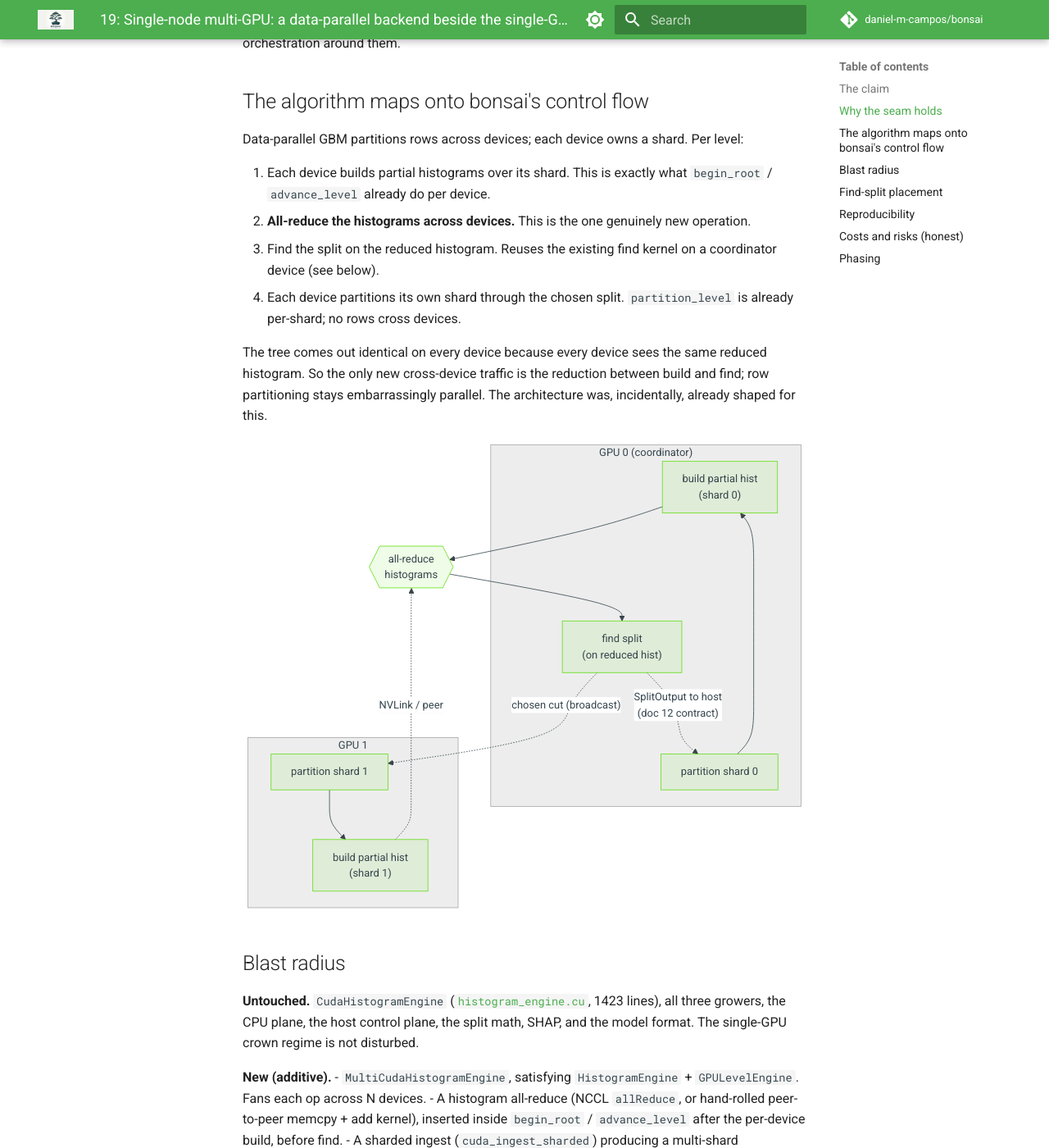
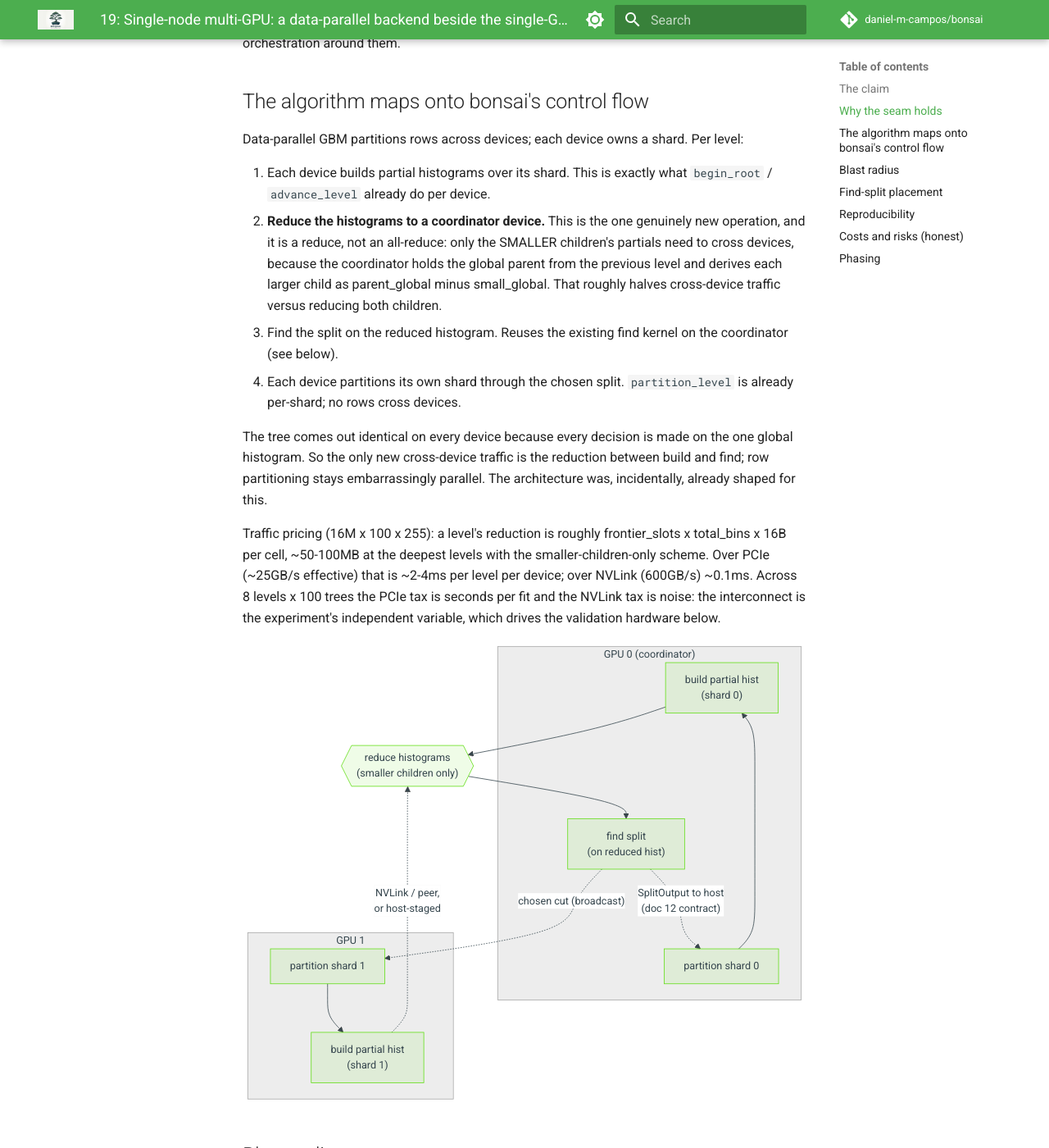
Before and after one commit to daniel-m-campos/bonsai, an MkDocs documentation site: the page built from docs/architecture/19-multi-gpu.md, in a window 1280 px wide and 1400 px high, scrolled down 955 px. Shown: the whole window at 82% size. Built offline with MkDocs 1.6.1 and Material for MkDocs 9.7.7, drawn with Linux system fonts in a browser that asks for light colours; comment, search, counter and statistics services are not loaded; some of the changed text lies outside the part shown.

Commit message:
docs(architecture): doc 19 review amendments, reduce-not-all-reduce + no-P2P fallback + validation hardware
Fold the Fabel review findings into the design before merge: (1) the cross-device
operation is a reduce of the smaller children's partials to the coordinator, not
an all-reduce; the larger child derives on the coordinator from the resident
global parent, halving traffic, with the level pricing made explicit (~50-100MB
deepest level, ~2-4ms PCIe vs ~0.1ms NVLink). (2) The reduction ships with a
host-staged fallback plus a cudaDeviceCanAccessPeer probe: virtualized cloud
pods frequently disable peer access, and every measurement is labeled with its
regime. (3) P5 concretized: same-pod 1/2/4 ladder, P2P gate, both interconnect
regimes (4x L40S PCIe floor for sm_89 continuity, 4x A100 SXM NVLink headroom),
2x A40 for bring-up; hand-rolled reduction first, NCCL only if measured.

Claude-Session: https://claude.ai/code/session_01SfgWZ7ftZV7aJJh87NXR72

````diff
--- a/docs/architecture/19-multi-gpu.md
+++ b/docs/architecture/19-multi-gpu.md
@@ -19,11 +19,13 @@ The host-side split-decision contract (doc 12) is what makes data-parallel a sma
 Data-parallel GBM partitions rows across devices; each device owns a shard. Per level:
 
 1. Each device builds partial histograms over its shard. This is exactly what `begin_root` / `advance_level` already do per device.
-2. **All-reduce the histograms across devices.** This is the one genuinely new operation.
-3. Find the split on the reduced histogram. Reuses the existing find kernel on a coordinator device (see below).
+2. **Reduce the histograms to a coordinator device.** This is the one genuinely new operation, and it is a reduce, not an all-reduce: only the SMALLER children's partials need to cross devices, because the coordinator holds the global parent from the previous level and derives each larger child as parent_global minus small_global. That roughly halves cross-device traffic versus reducing both children.
+3. Find the split on the reduced histogram. Reuses the existing find kernel on the coordinator (see below).
 4. Each device partitions its own shard through the chosen split. `partition_level` is already per-shard; no rows cross devices.
 
-The tree comes out identical on every device because every device sees the same reduced histogram. So the only new cross-device traffic is the reduction between build and find; row partitioning stays embarrassingly parallel. The architecture was, incidentally, already shaped for this.
+The tree comes out identical on every device because every decision is made on the one global histogram. So the only new cross-device traffic is the reduction between build and find; row partitioning stays embarrassingly parallel. The architecture was, incidentally, already shaped for this.
+
+Traffic pricing (16M x 100 x 255): a level's reduction is roughly frontier_slots x total_bins x 16B per cell, ~50-100MB at the deepest levels with the smaller-children-only scheme. Over PCIe (~25GB/s effective) that is ~2-4ms per level per device; over NVLink (600GB/s) ~0.1ms. Across 8 levels x 100 trees the PCIe tax is seconds per fit and the NVLink tax is noise: the interconnect is the experiment's independent variable, which drives the validation hardware below.
 
 ```mermaid
 flowchart TD
@@ -51,7 +53,7 @@ flowchart TD
 
 **New (additive).**
 - `MultiCudaHistogramEngine`, satisfying `HistogramEngine` + `GPULevelEngine`. Fans each op across N devices.
-- A histogram all-reduce (NCCL `allReduce`, or hand-rolled peer-to-peer memcpy + add kernel), inserted inside `begin_root` / `advance_level` after the per-device build, before find.
+- The histogram reduction (hand-rolled peer memcpy + add kernel first, zero new deps; NCCL only if measured to matter), inserted inside `begin_root` / `advance_level` after the per-device build, before find. **It must ship with a host-staged fallback** (pinned bounce buffer + add): cloud multi-GPU pods frequently disable peer access (IOMMU/ACS in virtualized secure cloud, even on same-board SXM parts), so the engine probes `cudaDeviceCanAccessPeer` at construction and takes the peer path only when it is real. Every measurement is labeled with the regime it ran in.
 - A sharded ingest (`cuda_ingest_sharded`) producing a multi-shard `IngestPlane`, additive next to `cuda_ingest` ([`histogram_engine.cu:143`](../../src/cuda/histogram_engine.cu)) at the same call site that already selects the CUDA plane ([`module.cpp:66`](../../src/python/module.cpp)).
 - Config `parallel.device_ids` (the list sibling of #158's `parallel.device_id`) and grower names `cuda_multi_depthwise` / `cuda_multi_oblivious`.
 
@@ -59,7 +61,7 @@ flowchart TD
 
 ## Find-split placement
 
-`find_splits_many` / `find_level_split` currently run on the device against device histograms. The simplest multi-GPU scheme is **reduce-to-coordinator**: all-reduce the histogram onto device 0, run the existing find kernel there, and let the host decision fan back out (the cut is tiny; broadcasting it is free). This reuses the single-GPU find almost verbatim. An alternative all-reduces to every device so each runs find redundantly (deterministic, trivial extra compute); reduce-to-coordinator is the phase-1 choice.
+`find_splits_many` / `find_level_split` currently run on the device against device histograms. The simplest multi-GPU scheme is **reduce-to-coordinator**: sum the partials onto device 0, run the existing find kernel there, and let the host decision fan back out (the cut is tiny; broadcasting it is free). This reuses the single-GPU find almost verbatim. An alternative all-reduces to every device so each runs find redundantly (deterministic, trivial extra compute, double the traffic); reduce-to-coordinator is the phase-1 choice.
 
 ## Reproducibility
 
@@ -68,7 +70,8 @@ The CPU plane is hash-canonical (`scripts/model_hash.py` is CPU-only); the GPU p
 ## Costs and risks (honest)
 
 - **Sublinear speedup.** The level budget is already staging-bound (~104ms/round post decision 72, much of it transfer). A cross-device reduction every level means expect roughly 2-3x on 4 GPUs, not 4x, and interconnect dominates (NVLink far ahead of PCIe). Admitted for a use case that values the capability over the ROI.
-- **NCCL (or hand-rolled peer reduction)** is a new dependency, gated behind the multi-GPU build so CPU and single-GPU builds never link it.
+- **No-P2P clouds.** Peer access is a host property, not a card property: virtualized pods often disable it. The host-staged fallback keeps the engine functional there, at a real bandwidth cost; the `cudaDeviceCanAccessPeer` probe plus a `p2pBandwidthLatencyTest` run open every validation session so numbers are never attributed to the wrong regime.
+- **NCCL, if ever adopted,** is a new dependency gated behind the multi-GPU build so CPU and single-GPU builds never link it; phase 1 hand-rolls the reduction (the bonsai-ci image ships no NCCL).
 - **Testing needs a physical multi-GPU box.** CI cannot validate it; use the same skip-on-single-GPU pattern as #158 plus a manual/pod validation.
 - **Stragglers.** The reduction waits on the slowest shard; even row-sharding handles the common case, an uneven or mismatched card costs the difference.
 
@@ -76,8 +79,8 @@ The CPU plane is hash-canonical (`scripts/model_hash.py` is CPU-only); the GPU p
 
 1. Land #158 (`parallel.device_id`): the foundation, `device_id` becoming `device_ids`.
 2. Extract `CudaDeviceContext` from `CudaHistogramEngine::Impl`: behavior-neutral, hash-gated, single-GPU identical.
-3. Build `MultiCudaHistogramEngine` over N contexts with reduce-to-coordinator all-reduce.
+3. Build `MultiCudaHistogramEngine` over N contexts with the reduce-to-coordinator scheme (peer path + host-staged fallback).
 4. Add sharded ingest, the grower instantiations, and the registry/dispatch entries.
-5. Validate on a multi-GPU box: tolerance match vs single-GPU at a fixed device count, and the scaling ladder (1/2/4 GPUs) at 16M+ rows.
+5. Validate on multi-GPU pods: tolerance match vs single-GPU at a fixed device count, then the scaling ladder (1/2/4 GPUs) at 16M+ rows. The ladder is **same-pod** (the 1-GPU baseline runs on GPU 0 of the multi-GPU host; fleet spread makes cross-pod comparisons noise), opens with the P2P gate, and measures BOTH interconnect regimes: 4x L40S (PCIe floor, same sm_89 silicon as every published bonsai GPU number, ~$4/hr secure) and 4x A100 SXM (NVLink 600GB/s headroom, sm_80 already validated, ~$6/hr secure); 2x A40 (~$0.9/hr) serves for P3 correctness bring-up and the fallback path. A100 PCIe is dominated (same interconnect class as L40S, older arch, more cost); H100 is overkill for a scaling-shape question.
 
 Each step is new code beside old code, not surgery through it. That containment is the whole reason the feature is admitted.
````
Also changed, not shown: other parts of docs/architecture/19-multi-gpu.md (+2 -2 lines).
